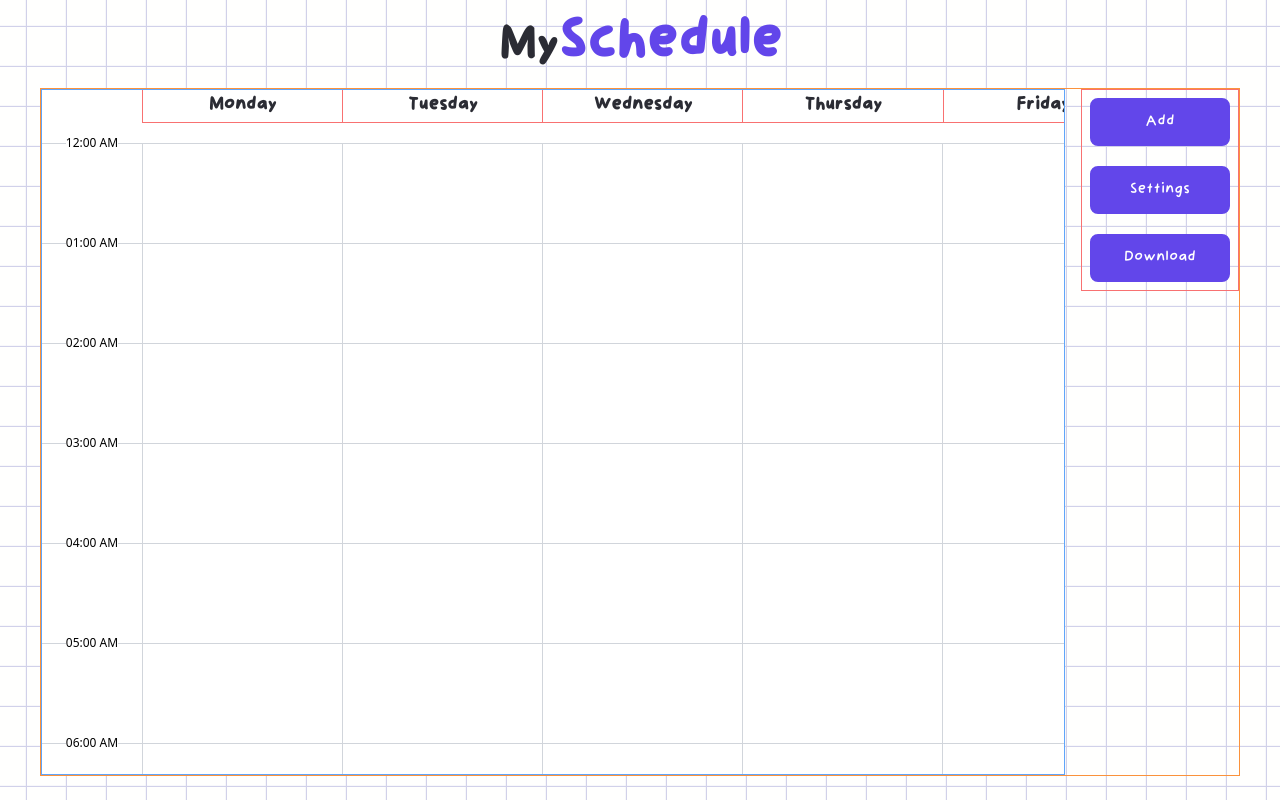
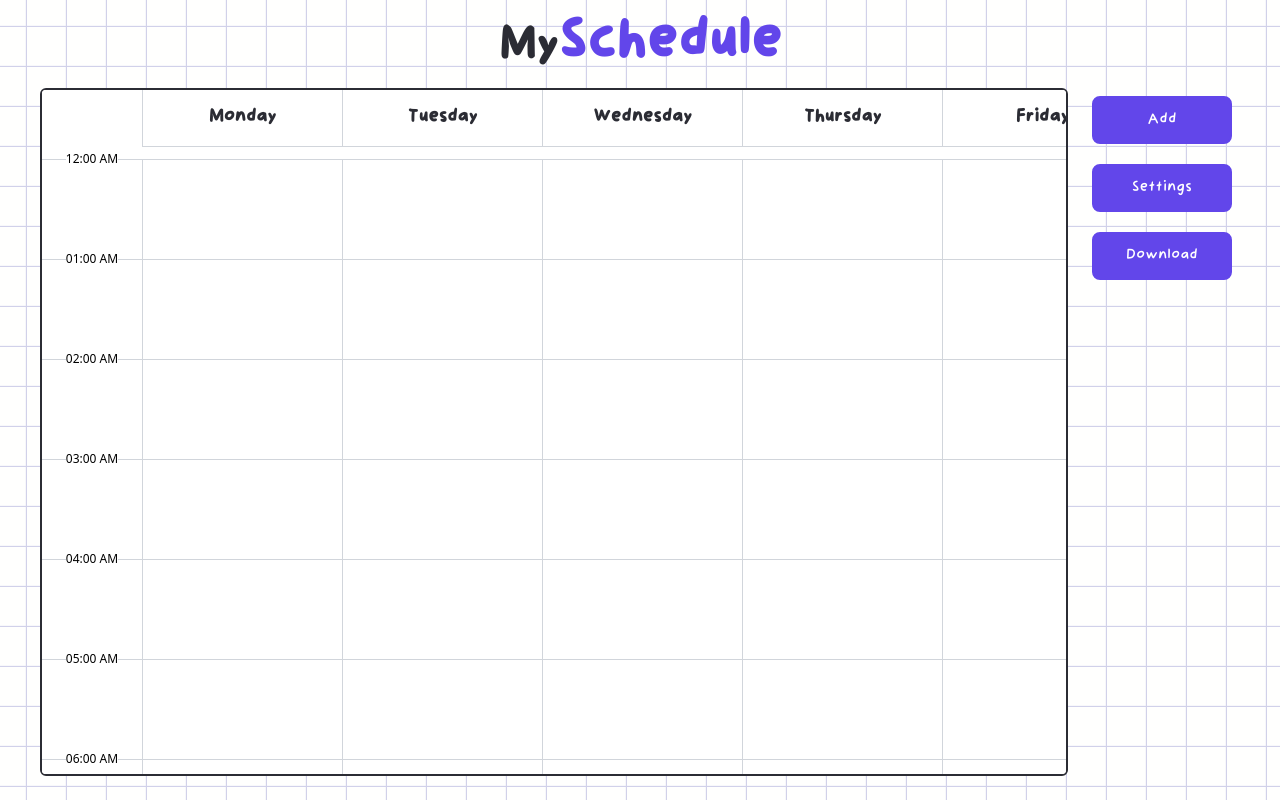
Before and after one commit to chaexd14/Schedule_Maker, a React (Vite) app: page / in a window 1280 px wide. Built offline with nearby package versions, Linux system fonts and the light colour scheme.

Commit message:
addes setting features

```diff
--- a/src/App.jsx
+++ b/src/App.jsx
@@ -2,6 +2,7 @@ import "./App.css";
 import Squares from "./components/ui/Squares/Squares";
 import { Times } from "./data/time";
 import { hours12 } from "./data/12hour";
+import { hours24 } from "./data/24hour";
 import { Day } from "./data/day";
 import { useState } from "react";
 import AddSchedule from "./forms/addSchedule";
@@ -11,6 +12,7 @@ function App() {
   const [showForm, setshowForm] = useState(false);
   const [showSetting, setshowSetting] = useState(false)
   const [sched, setSched] = useState([]);
+  const [timeformat, settimeformat] = useState(hours12)
 
   const [schedForm, setschedForm]= useState({
     title: "",
@@ -19,6 +21,12 @@ function App() {
     start: 0,
     end: 1
   })
+
+  const applySettings = (selectedFormat) =>{
+    settimeformat(selectedFormat === "12" ? hours12 : hours24);
+
+    toggleSetting();
+  }
 
   const handleFormChange = (key, value) => {
     setschedForm((prev) => ({ ...prev, [key]: value }));
@@ -84,6 +92,7 @@ function App() {
           {showSetting&&(
             <ScheduleSetting
               toggleSetting={toggleSetting}
+              applySettings={applySettings}
             />
           )}
 
@@ -95,15 +104,15 @@ function App() {
           </h1>
 
           {/* Main container */}
-          <div className="flex flex-row w-full h-[calc(100vh-7rem)] overflow-hidden border border-orange-400">
+          <div className="flex flex-row w-full h-[calc(100vh-7rem)] overflow-hidden">
             {/* Schedule scroll area (both horizontal & vertical) */}
-            <div className="flex-1 overflow-auto border bg-white border-blue-400 pointer-events-auto scrollbar-thin scrollbar-thumb-[#6246EA]/80 scrollbar-track-transparent mr-4">
+            <div className="flex-1 overflow-auto border-2 rounded-md bg-white border-[#2B2C34]  pointer-events-auto scrollbar-thin scrollbar-thumb-[#6246EA]/80 scrollbar-track-transparent mr-4">
               {/* Full grid content (can overflow in both directions) */}
               <div className="min-w-max min-h-max">
                 {/* Days Header */}
-                <div className="bg-white pl-[100px] mb-5 grid grid-cols-7 sticky top-0 z-20">
+                <div className="bg-white pl-[100px] mb-3 grid grid-cols-7 sticky top-0 z-20">
                   {Day.map((d, i) => (
-                    <div key={i} className="border-b border-l border-red-400">
+                    <div key={i} className=" py-3 px-2 border-l border-b  border-gray-300">
                       <h1 className="text-center custom-font text-2xl font-bold text-[#2B2C34]">{d.day}</h1>
                     </div>
                   ))}
@@ -113,7 +122,7 @@ function App() {
                 <div className="flex">
                   {/* Time Column (sticky left) */}
                   <div className="bg-white border-t grid border-gray-300 grid-rows-24 sticky left-0 z-10">
-                    {hours12.map((t, i) => (
+                    {timeformat.map((t, i) => (
                       <div
                         key={i}
                         className="relative w-[100px] text-xs flex items-center justify-center border-b border-gray-300"
@@ -124,12 +133,12 @@ function App() {
                   </div>
 
                   {/* Schedule Grid */}
-                  <div className="w-full bg-[#D1D1E9]10 border-t border-l border-gray-300 grid grid-cols-7 grid-rows-24 relative">
+                  <div className="w-full bg-[#D1D1E9]10 border-t border-gray-300 grid grid-cols-7 grid-rows-24 relative">
                   {/* Always show empty grid cells */}
                   {Array.from({ length: 7 * 24 }).map((_, i) => (
                     <div
                       key={`cell-${i}`}
-                      className="border-r border-b border-gray-300 min-w-[200px] min-h-[100px]"
+                      className="border-l border-b border-gray-300 min-w-[200px] min-h-[100px]"
                     />
                   ))}
 
@@ -165,7 +174,7 @@ function App() {
             </div>
 
             {/* Buttons */}
-            <div className="w-fit h-fit border border-red-400 flex flex-col gap-5 p-2">
+            <div className="w-fit h-fit flex flex-col gap-5 p-2">
               <button className="normal-button pointer-events-auto" onClick={toggleSchedForm}>
                 Add
               </button>
--- a/src/forms/ScheduleSetting.jsx
+++ b/src/forms/ScheduleSetting.jsx
@@ -1,11 +1,24 @@
+import { useState } from "react";
+
 function ScheduleSetting({
-  toggleSetting
+  toggleSetting,
+  applySettings
 }) {
+
+  const [selectedFormat, setSelectedFormat] = useState("12"); // default
+
+  const handleSubmit = (e) => {
+    e.preventDefault();
+    applySettings(selectedFormat);
+  };
+
   return (
     <>
       <div className="absolute h-full w-full bg-[#D1D1E9]/50 z-50 border border-red-400 pointer-events-auto">
         <div className="h-full w-full flex justify-center items-center">
-          <form className="flex flex-col gap-3 bg-white w-[400px] border-2 border-[#2B2C34] rounded-lg py-8 px-10 pointer-events-auto">
+          <form className="flex flex-col gap-3 bg-white w-[400px] border-2 border-[#2B2C34] rounded-lg py-8 px-10 pointer-events-auto"
+            onSubmit={handleSubmit}
+          >
             <h1 className="custom-font text-3xl font-bold text-[#2B2C34] text-center">
               Change
               <span className="text-[#6246EA] text-5xl">Settings</span>
@@ -13,9 +26,12 @@ function ScheduleSetting({
 
             <div className="flex flex-col">
               <label className="form-label">Time Format</label>
-              <select className="w-full form-input px-2">
-                <option>24 Hour</option>
-                <option>12 Hour</option>
+              <select className="w-full form-input px-2"
+                value={selectedFormat}
+                onChange={(e) => setSelectedFormat(e.target.value)}
+              >
+                <option value="24">24 Hour</option>
+                <option value="12">12 Hour</option>
               </select>
             </div>
 
```
